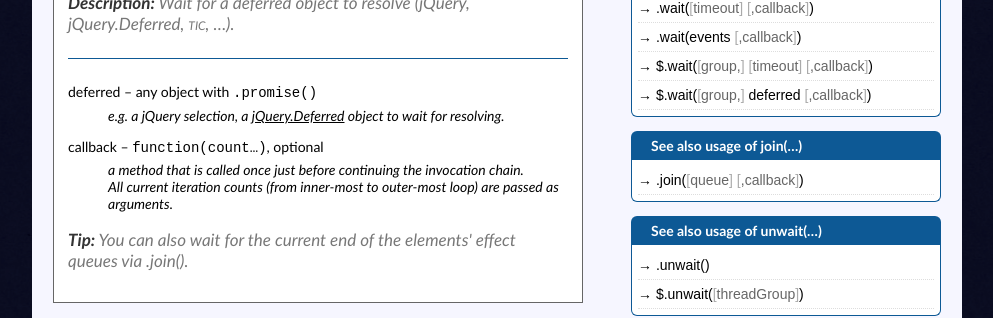
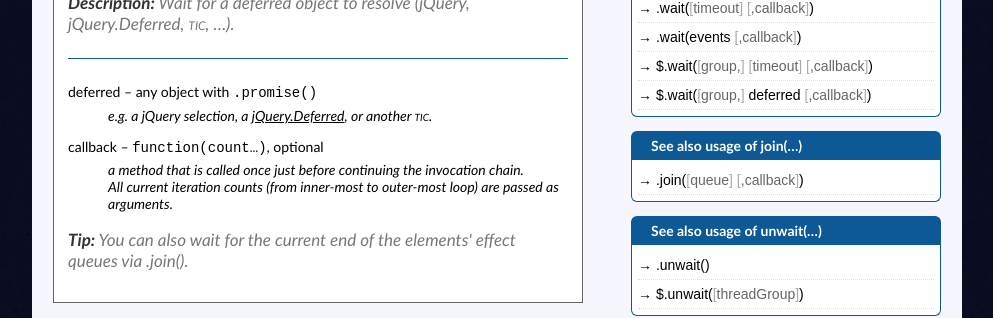
Before and after one commit to creativecouple/creativecouple.github.io, a Jekyll site: the page built from jquery-timing/api/wait/_posts/2012-01-03-.wait_deferred.html, in a window 1280 px wide. Shown: the part 353-671 px from the top of the page, without its empty margins (48-1041 px from the left). Built offline with Jekyll 4.4.1, drawn with Linux system fonts in a browser that asks for light colours; comment, search, counter and statistics services are not loaded.

```diff
--- a/_layouts/jquery-timing-api-signature.html
+++ b/_layouts/jquery-timing-api-signature.html
@@ -14,6 +14,7 @@ description: Find detailed API information and corresponding examples below.
 </div>
 <hr/>
 {{ content }}
+{% if page.alturl != null %}<p class="description">See jQuery API for <a href="{{ page.alturl }}">{{ page.subtitle }}</a>.</p>{% endif %}
 </div>
 
 {% capture method_name %}{{ page.signature | split:'.' | last | split:'(' | first }}{% endcapture %}
@@ -22,12 +23,13 @@ description: Find detailed API information and corresponding examples below.
 		<h3 class="roundTop">Other versions of {{ method.title }}</h3>
 		<ul>
 			<li>&larr; <a href="/jquery-timing/api/#{{ method.name }}">back to overview</a></li>
+			{% if page.alturl != null %}<li>&rarr; <a href="{{ page.alturl }}">{{ page.alturl | split:'//' | last }}</a></li>{% endif %}
 			{% capture signature_prefix %}.{{ method.name }}({% endcapture %}
 			{% for api in site.posts reversed %}
 				{% if api.url != page.url %}
 					{% capture path %}{{ api.categories | join:'/' }}{% endcapture %}
 					{% if path contains 'jquery-timing/api/' and api.signature contains signature_prefix %}
-						<li>{% if api.alturl == null %}&rarr; {% endif %}<a href="{% if api.alturl != null %}{{ api.alturl }}{% else %}{{ api.url }}{% endif %}" title="{{ api.title | strip_html }}">{{ api.subtitle }}</a></li>
+						<li>&rarr; <a href="{{ api.url }}" title="{{ api.title | strip_html }}">{{ api.subtitle }}</a></li>
 					{% endif %}
 				{% endif %}
 			{% endfor %}
@@ -43,7 +45,7 @@ description: Find detailed API information and corresponding examples below.
 			{% for api in site.posts reversed %}
 				{% capture path %}{{ api.categories | join:'/' }}{% endcapture %}
 				{% if path contains 'jquery-timing/api/' and api.signature contains signature_prefix %}
-					<li>{% if api.alturl == null %}&rarr; {% endif %}<a href="{% if api.alturl != null %}{{ api.alturl }}{% else %}{{ api.url }}{% endif %}" title="{{ api.title | strip_html }}">{{ api.subtitle }}</a></li>
+					<li>&rarr; <a href="{{ api.url }}" title="{{ api.title | strip_html }}">{{ api.subtitle }}</a></li>
 				{% endif %}
 			{% endfor %}
 		</ul>
--- a/_layouts/jquery-timing-example.html
+++ b/_layouts/jquery-timing-example.html
@@ -21,7 +21,7 @@
 	<h3>timing methods used in example #{{ nr }}</h3>
 		<ul class="no-code">
 		{% for method in site.posts reversed %}{% capture path %}{{ method.categories | join:'/' }}{% endcapture %}{% if path == 'jquery-timing/api' %}{% capture signature_prefix %}.{{ method.name }}({% endcapture %}{% for api in site.posts reversed %}{% capture path %}{{ api.categories | join:'/' }}{% endcapture %}{% if path contains 'jquery-timing/api/' and page.signatures contains api.signature and api.signature contains signature_prefix %}
-			<li>{% if api.alturl == null %}&rarr; {% endif %}<a href="{% if api.alturl != null %}{{ api.alturl }}{% else %}{{ api.url }}{% endif %}" title="{{ api.title | strip_html }}">{{ api.subtitle }}</a></li>
+			<li>&rarr; <a href="{{ api.url }}" title="{{ api.title | strip_html }}">{{ api.subtitle }}</a></li>
 		{% endif %}{% endfor %}{% endif %}{% endfor %}
 		</ul>
 	</div>
--- a/jquery-timing/api/index.html
+++ b/jquery-timing/api/index.html
@@ -18,7 +18,7 @@ description:
 		<div class="description">{{ method.content }}</div>
 		<dl class="no-code">
 		{% for api in site.posts reversed %}{% capture path %}#{{ api.categories | join:'/' }}{% endcapture %}{% if path contains '#jquery-timing/api/' and api.signature contains signature_prefix %}
-				<dt><a href="{% if api.alturl != null %}{{ api.alturl }}{% else %}{{ api.url }}{% endif %}">{{ api.subtitle }} &ndash; {{ api.title }}</a></dt>
+				<dt><a href="{{ api.url }}">{{ api.subtitle }} &ndash; {{ api.title }}</a></dt>
 				<dd>{{ api.description }}</dd>
 		{% endif %}{% endfor %}
 		</dl>
@@ -28,7 +28,7 @@ description:
 			<h3 class="roundTop">Usage of {{ method.title }}</h3>
 			<ul>
 			{% for api in site.posts reversed %}{% capture path %}#{{ api.categories | join:'/' }}{% endcapture %}{% if path contains '#jquery-timing/api/' and api.signature contains signature_prefix %}
-					<li>{% if api.alturl == null %}&rarr; {% endif %}<a href="{% if api.alturl != null %}{{ api.alturl }}{% else %}{{ api.url }}{% endif %}" title="{{ api.title | strip_html }}">{{ api.subtitle }}</a></li>
+					<li>&rarr; <a href="{{ api.url }}" title="{{ api.title | strip_html }}">{{ api.subtitle }}</a></li>
 			{% endif %}{% endfor %}
 			</ul>
 		</div>
--- a/jquery-timing/api/wait/_posts/2012-01-03-.wait_deferred.html
+++ b/jquery-timing/api/wait/_posts/2012-01-03-.wait_deferred.html
@@ -12,7 +12,7 @@ friends:
 
 <dl>
 	<dt>deferred &ndash; any object with <code>.promise()</code></dt>
-	<dd>e.g. a jQuery selection, a <a href="http://api.jquery.com/category/deferred-object/">jQuery.Deferred</a> object to wait for resolving.</dd>
+	<dd>e.g. a jQuery selection, a <a href="http://api.jquery.com/category/deferred-object/">jQuery.Deferred</a>, or another <abbr>tic</abbr>.</dd>
 	<dt>callback &ndash; <code>function(count…)</code>, optional</dt>
 	<dd>a method that is called once just before continuing the invocation chain.</dd>
 	<dd>All current iteration counts (from inner-most to outer-most loop) are passed as arguments.</dd>
--- a/jquery-timing/api/wait/_posts/2012-01-13-jQuery.wait_deferred.html
+++ b/jquery-timing/api/wait/_posts/2012-01-13-jQuery.wait_deferred.html
@@ -14,7 +14,7 @@ friends:
 	<dd>a name of the thread group that this waiting should be assigned to.</dd>
 	<dd>Defaults to the empty string <code>''</code>.</dd>
 	<dt>deferred &ndash; any object with <code>.promise()</code></dt>
-	<dd>e.g. a jQuery selection, a <a href="http://api.jquery.com/category/deferred-object/">jQuery.Deferred</a> object to wait for resolving.</dd>
+	<dd>e.g. a jQuery selection, a <a href="http://api.jquery.com/category/deferred-object/">jQuery.Deferred</a>, or another <abbr>tic</abbr>.</dd>
 	<dt>callback &ndash; <code>function(count…)</code>, optional</dt>
 	<dd>a method that is called once just before continuing the invocation chain.</dd>
 </dl>
--- a/jquery-timing/documentation.js
+++ b/jquery-timing/documentation.js
@@ -74,7 +74,7 @@ $(document).ready(function(){
 					return false;
 				}
 			});
-			$this.addClass((localAPI.indexOf(text) >= 0) ? 'localAPI' : 'jqueryAPI');
+			$this.toggleClass((localAPI.indexOf(text) >= 0) ? 'localAPI' : 'jqueryAPI', ['random','floor'].indexOf(text)<0);
 		})
 		.on('mouseover mouseout').each().data('high').all().toggleClass('high');
 
--- a/jquery-timing/example.css
+++ b/jquery-timing/example.css
@@ -70,6 +70,19 @@ a.fiddle:before {
 	text-decoration: underline;
 }
 
+.jqueryAPI:hover {
+	position: relative;
+	margin-left: -11px;
+	padding-left: 11px;
+	background: url(jquery-icon.gif) no-repeat scroll 0 0;
+}
+.localAPI:hover {
+	position: relative;
+	margin-left: -11px;
+	padding-left: 11px;
+	background: url(local-icon.gif) no-repeat scroll 0 0;
+}
+
 
 #banners-random-banner-rotate {
 	position: relative;
--- a/jquery-timing/style.css
+++ b/jquery-timing/style.css
@@ -352,15 +352,6 @@ div.navi a:hover {
 .no-code a:hover, .description a:hover {
 	text-decoration: underline;
 }
-code.jquery {
-	position: relative;
-	padding-left: 14px;
-	background: url(jquery-icon.gif) no-repeat scroll 0 0;
-}
-h1 code.jquery, h2 code.jquery {
-	padding-left: 0;
-	background: none;
-}
 
 .description {
 	color: #777;
@@ -401,6 +392,9 @@ img.right {
 	border: none;
 	float: right;
 }
+span.right {
+	float: right;
+}
 
 .license {
 	font-size: smaller;
--- a/jquery-timing/syntax.css
+++ b/jquery-timing/syntax.css
@@ -82,6 +82,6 @@
 }
 
 .highlight .high {
-	background: #ff8;
+	background-color: #ff8;
 	text-shadow: #ca8 0px 0px 2px;
 }
```
